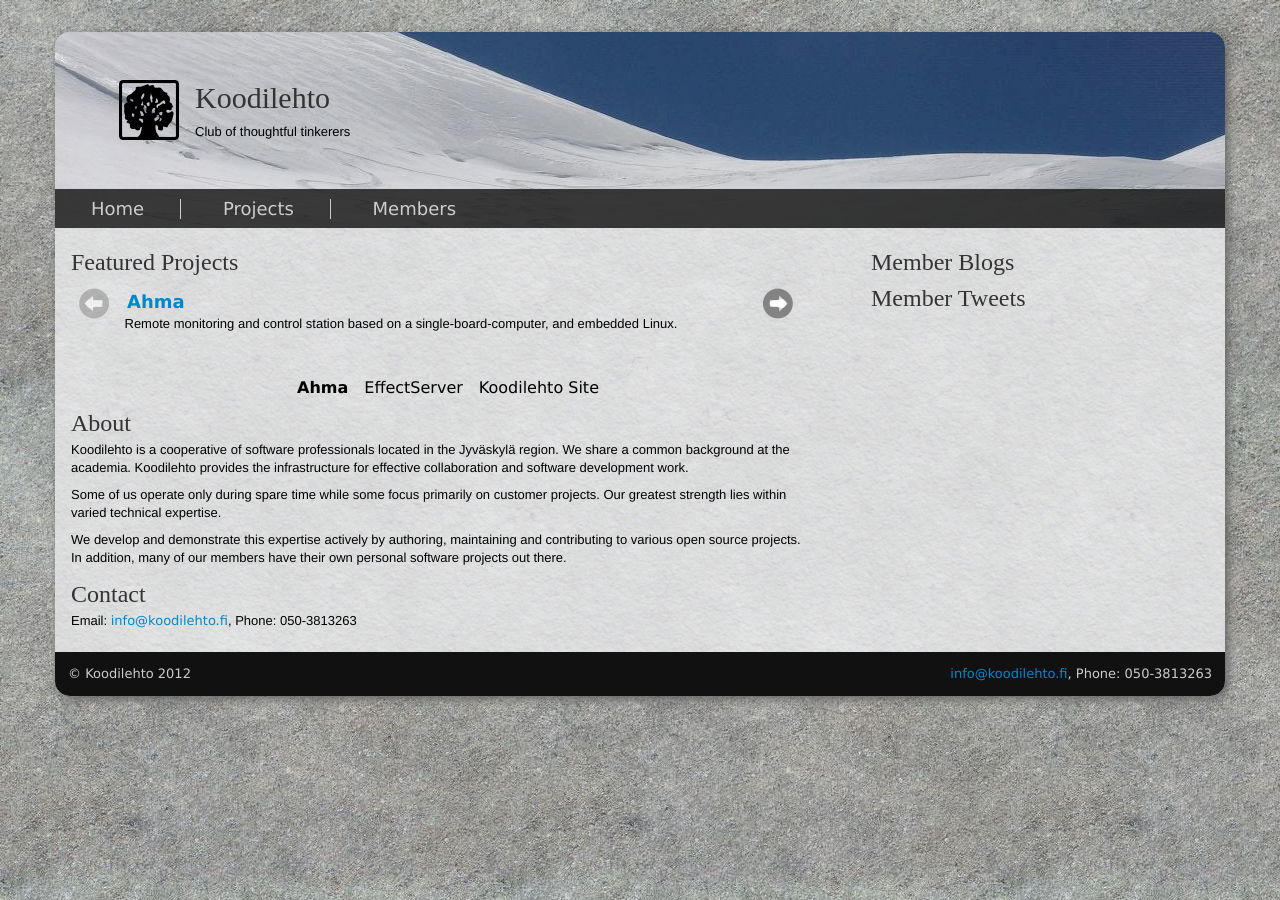
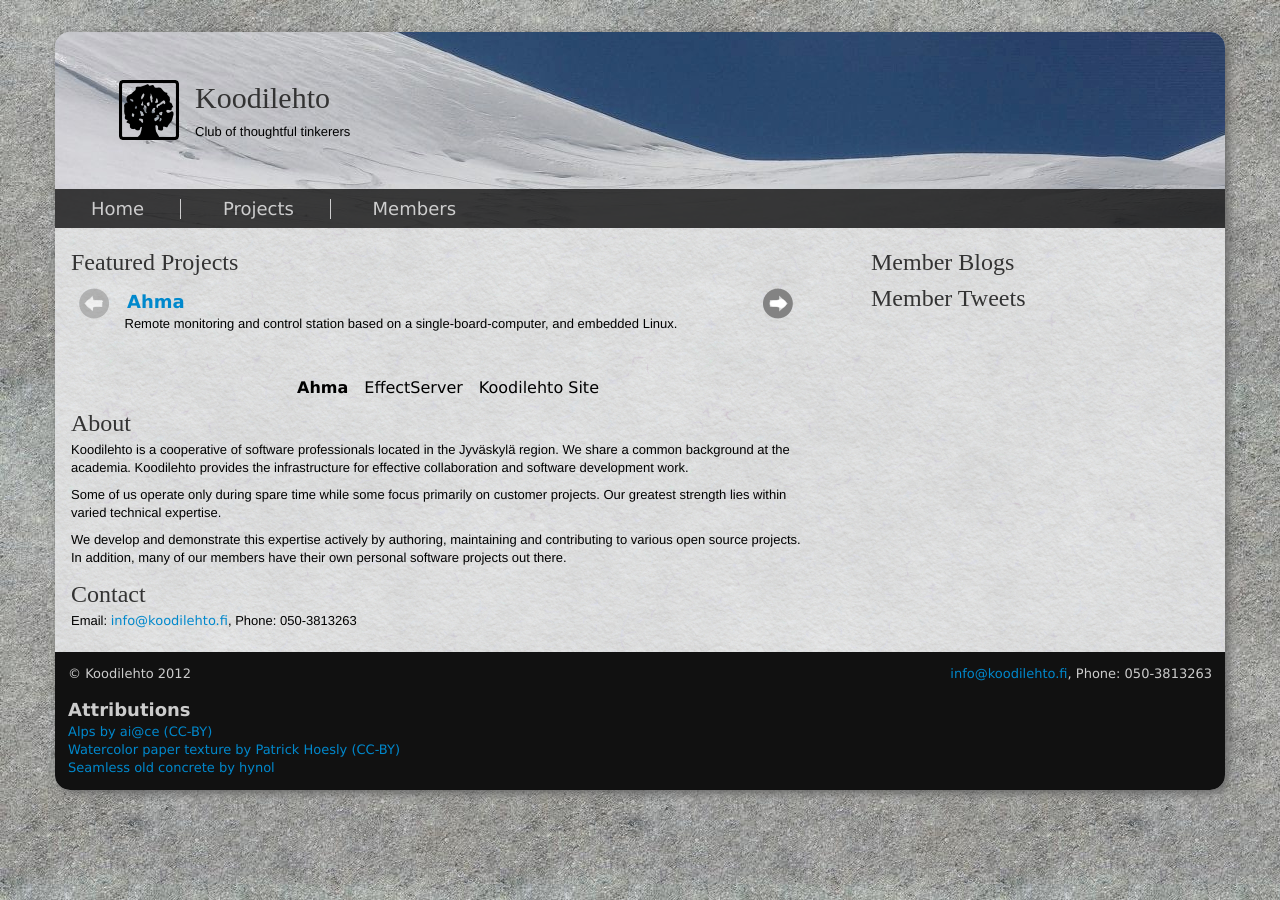
Before and after one commit to koodilehto/koodilehto-site, a Jekyll site: the page built from index.html, in a window 1280 px wide. Built offline with Jekyll 4.4.1, drawn with Linux system fonts in a browser that asks for light colours; some web fonts are replaced.

Commit message:
Add attributions section to footer

```diff
--- a/_layouts/layout.html
+++ b/_layouts/layout.html
@@ -56,8 +56,17 @@
 
         {{ content }}
         <footer>
-            <span>&copy; {{ site.name }} {{ 'now' | date: "%Y" }}</span>
-            <span class="contact"><a href="mailto:{{ site.email }}">{{ site.email }}</a>, Phone: {{ site.phone }}</span>
+            <div>
+                <span>&copy; {{ site.name }} {{ 'now' | date: "%Y" }}</span>
+                <span class="contact"><a href="mailto:{{ site.email }}">{{ site.email }}</a>, Phone: {{ site.phone }}</span>
+            </div>
+
+            <div id="attributions">
+                <h3>Attributions</h3>
+                <div><a href=" http://de.fotopedia.com/items/flickr-161058424">Alps by ai@ce (CC-BY)</a></div>
+                <div><a href="http://www.flickr.com/photos/zooboing/4182512221/">Watercolor paper texture by Patrick Hoesly (CC-BY)</a></div>
+                <div><a href="http://www.sharecg.com/v/445/gallery/6/Texture/Seamless-old-concrete ">Seamless old concrete by hynol</a></div>
+            </div>
         </footer>
     </div>
   </body>
--- a/css/base.css
+++ b/css/base.css
@@ -40,6 +40,10 @@ dt, dd, footer {
 
 .figure .caption {
     text-align: center;
+}
+
+footer h3 {
+    color: #ccc;
 }
 
 body {
@@ -104,6 +108,10 @@ footer {
     -moz-border-radius: 0 0 15px 15px;
     border-radius: 0 0 15px 15px;
     color: #ccc;
+}
+
+#attributions {
+    margin-top: 1em;
 }
 
 .navi {
```
